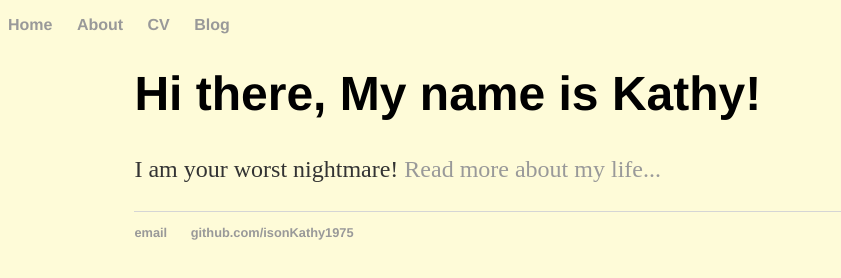
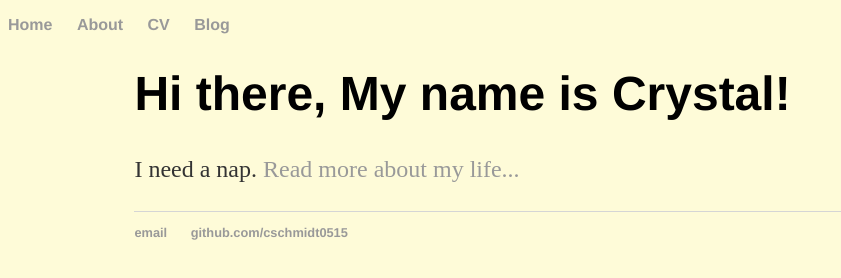
Before and after one commit to cschmidt0515/cschmidt0515.github.io, a plain HTML site: page isonKathy1975.github.io-master/isonKathy1975.github.io-master/isonKathy1975.github.io-master/index.html in a window 1280 px wide. Shown: the whole page, without its empty margins (0-841 px from the left). Drawn offline with Linux system fonts and the light colour scheme.

Commit message:
Update index.html

```diff
--- a/isonKathy1975.github.io-master/isonKathy1975.github.io-master/isonKathy1975.github.io-master/index.html
+++ b/isonKathy1975.github.io-master/isonKathy1975.github.io-master/isonKathy1975.github.io-master/index.html
@@ -2,7 +2,7 @@
 <html lang = "en">
 <head>
 	<meta charset="utf-8">
-	<title>Kathy M. Ison</title>
+	<title>Crystal Schmidt</title>
 		<!--link to main stylesheet-->
 	<link rel = "stylesheet" href = "css/main.css">
 	</head>
@@ -18,14 +18,14 @@
 		</nav>
 		<div id = "wrapper">
 
-        		<h1>Hi there, My name is Kathy!</h1>
-				<p>I am your worst nightmare! <a href="#">Read more about my life...</a></p>
+        		<h1>Hi there, My name is Crystal!</h1>
+				<p>I need a nap. <a href="#">Read more about my life...</a></p>
 
 
 		<footer>
     		<ul>
         		<li><a href="mailto:kison@starkstate.edu">email</a></li>
-        		<li><a href="https://github.com/isonKathy1975">github.com/isonKathy1975</a></li>
+        		<li><a href="https://github.com/cschmidt0515">github.com/cschmidt0515</a></li>
 			</ul>
 		</footer>
 		</div>
```
